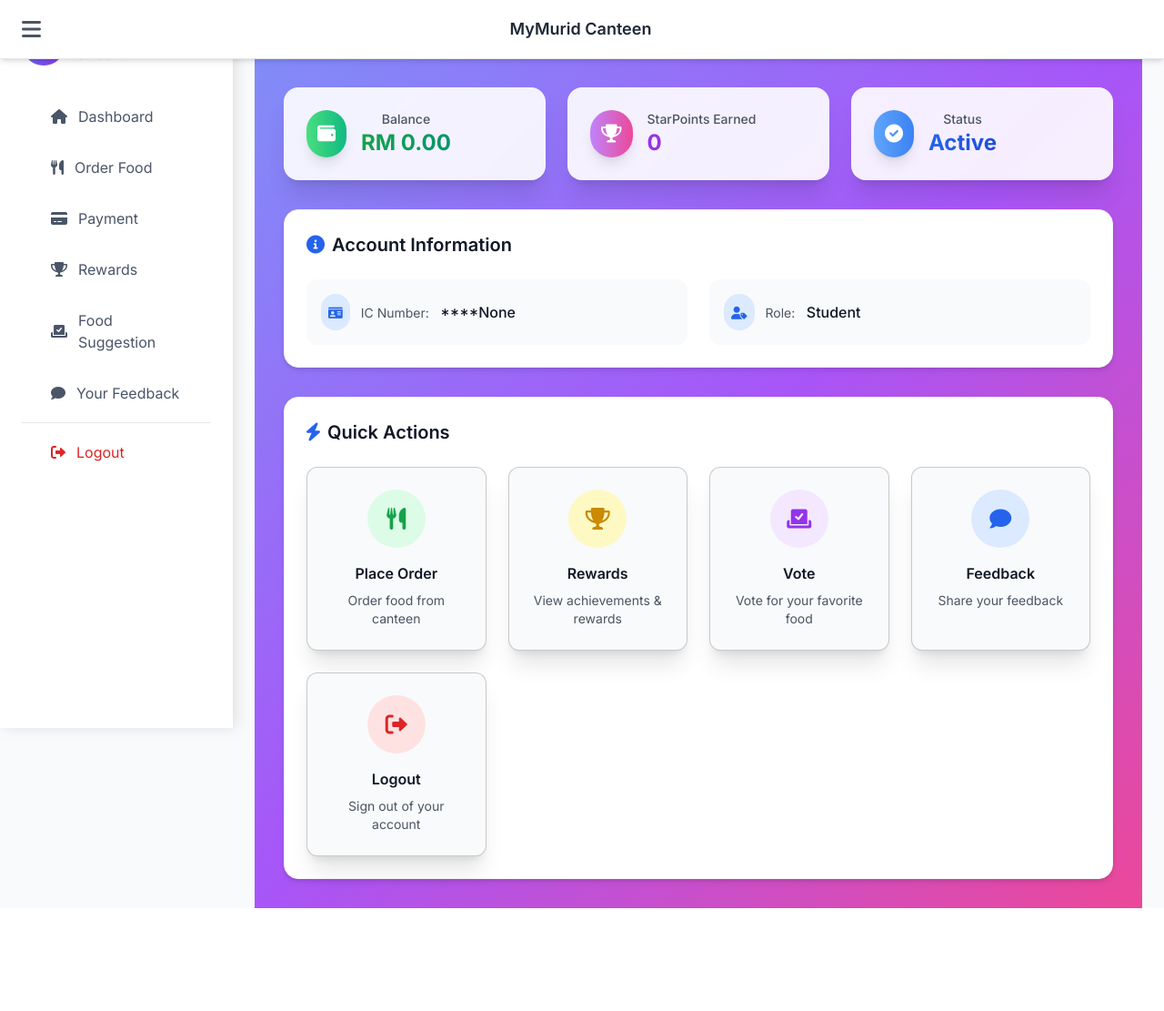
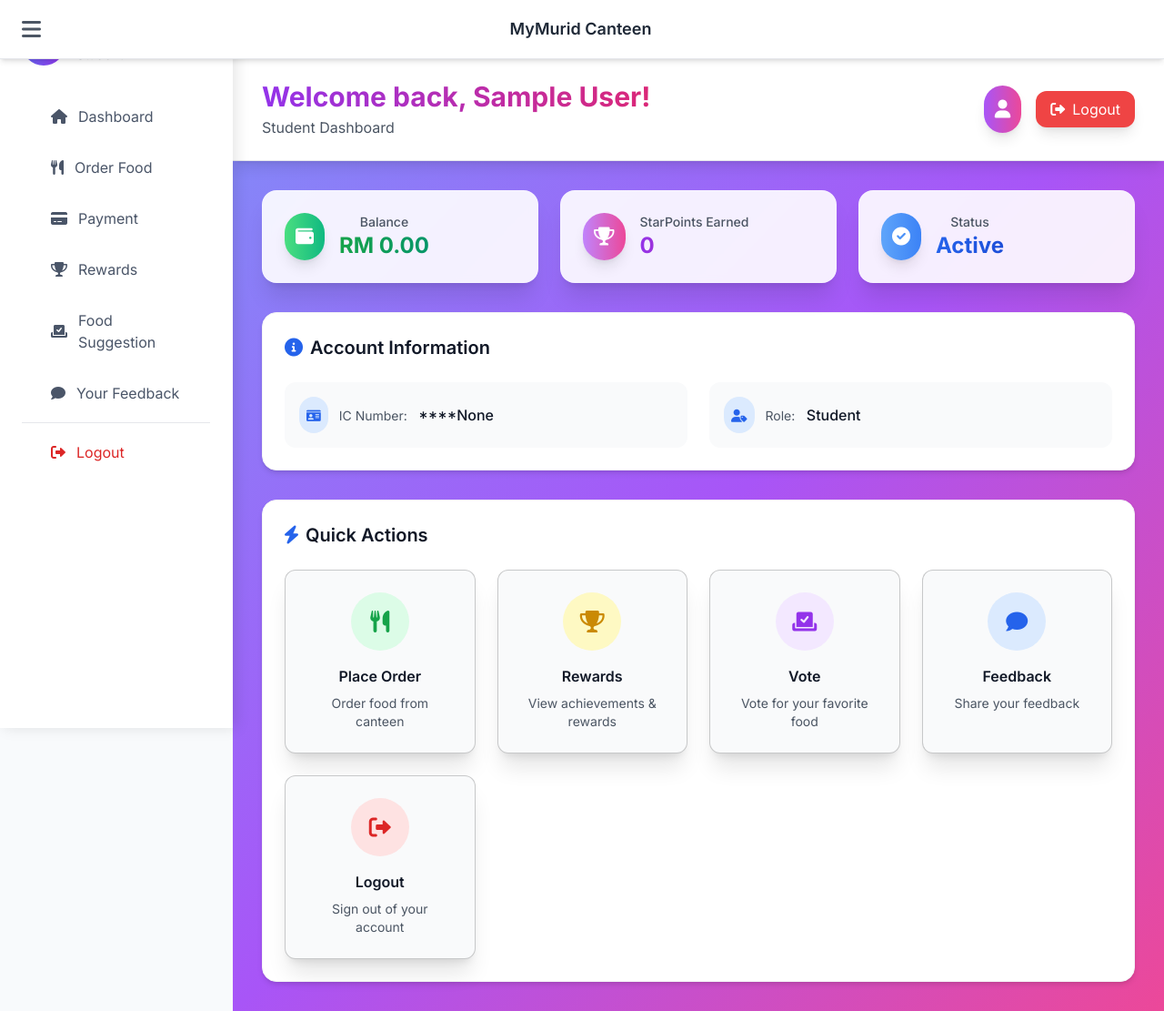
Before and after one commit to Yipalgaming/MyMurid, a Flask app: page /student in a window 1280 px wide. Shown: the whole page at 91% size. Before the commit the page ends 998 px from the top, so only its background shows below. Run offline with Flask 3, Linux system fonts and the light colour scheme; the visitor is signed in with stand-in values (Sample User, id 1); some libraries are stand-ins or nearby versions.

Commit message:
Add welcome header back to dashboard and fix top spacing for all pages

```diff
--- a/templates/base.html
+++ b/templates/base.html
@@ -371,7 +371,7 @@
     </div>
   {% endif %}
 
-  <div class="main-content {% if user.is_authenticated and request.endpoint not in ['login', 'parent_login', 'parent_register'] %}mt-16 ml-0 md:ml-64{% endif %} {% if request.endpoint not in ['login', 'parent_login', 'parent_register'] %}px-4 sm:px-6{% endif %} {% if request.endpoint in ['login', 'parent_login', 'parent_register'] %}flex justify-center{% endif %}">
+  <div class="main-content {% if user.is_authenticated and request.endpoint not in ['login', 'parent_login', 'parent_register'] %}pt-16 ml-0 md:ml-64{% endif %} {% if request.endpoint in ['login', 'parent_login', 'parent_register'] %}flex justify-center{% endif %}">
     {% with messages = get_flashed_messages(with_categories=true) %}
       {% if messages %}
         <div class="max-w-4xl mx-auto">
--- a/templates/dashboard.html
+++ b/templates/dashboard.html
@@ -2,6 +2,27 @@
 {% block title %}Dashboard{% endblock %}
 {% block content %}
 <div class="min-h-screen bg-gradient-to-br from-indigo-400 via-purple-500 to-pink-500 relative overflow-hidden">
+  <!-- Header -->
+  <div class="bg-white shadow-lg border-b relative z-10">
+    <div class="max-w-7xl mx-auto px-4 sm:px-6 lg:px-8 py-4 md:py-6">
+      <div class="flex items-center justify-between">
+        <div>
+          <h1 class="text-xl md:text-3xl font-bold bg-gradient-to-r from-purple-600 to-pink-600 bg-clip-text text-transparent">Welcome back, {{ user.name }}!</h1>
+          <p class="text-gray-600 mt-1 text-xs md:text-base">Student Dashboard</p>
+        </div>
+        <div class="flex items-center space-x-4">
+          <div class="bg-gradient-to-r from-purple-500 to-pink-500 rounded-full p-2 md:p-3 shadow-lg">
+            <i class="fas fa-user text-white text-lg md:text-xl"></i>
+          </div>
+          <a href="{{ url_for('logout') }}" class="hidden md:flex items-center bg-red-500 hover:bg-red-600 text-white px-4 py-2 rounded-xl transition-all duration-300 transform hover:scale-105 shadow-lg">
+            <i class="fas fa-sign-out-alt mr-2"></i>
+            <span>Logout</span>
+          </a>
+        </div>
+      </div>
+    </div>
+  </div>
+
   <div class="max-w-7xl mx-auto px-4 sm:px-6 lg:px-8 py-8">
     <!-- Status Cards -->
     <div class="grid grid-cols-1 md:grid-cols-3 gap-6 mb-8">
```
